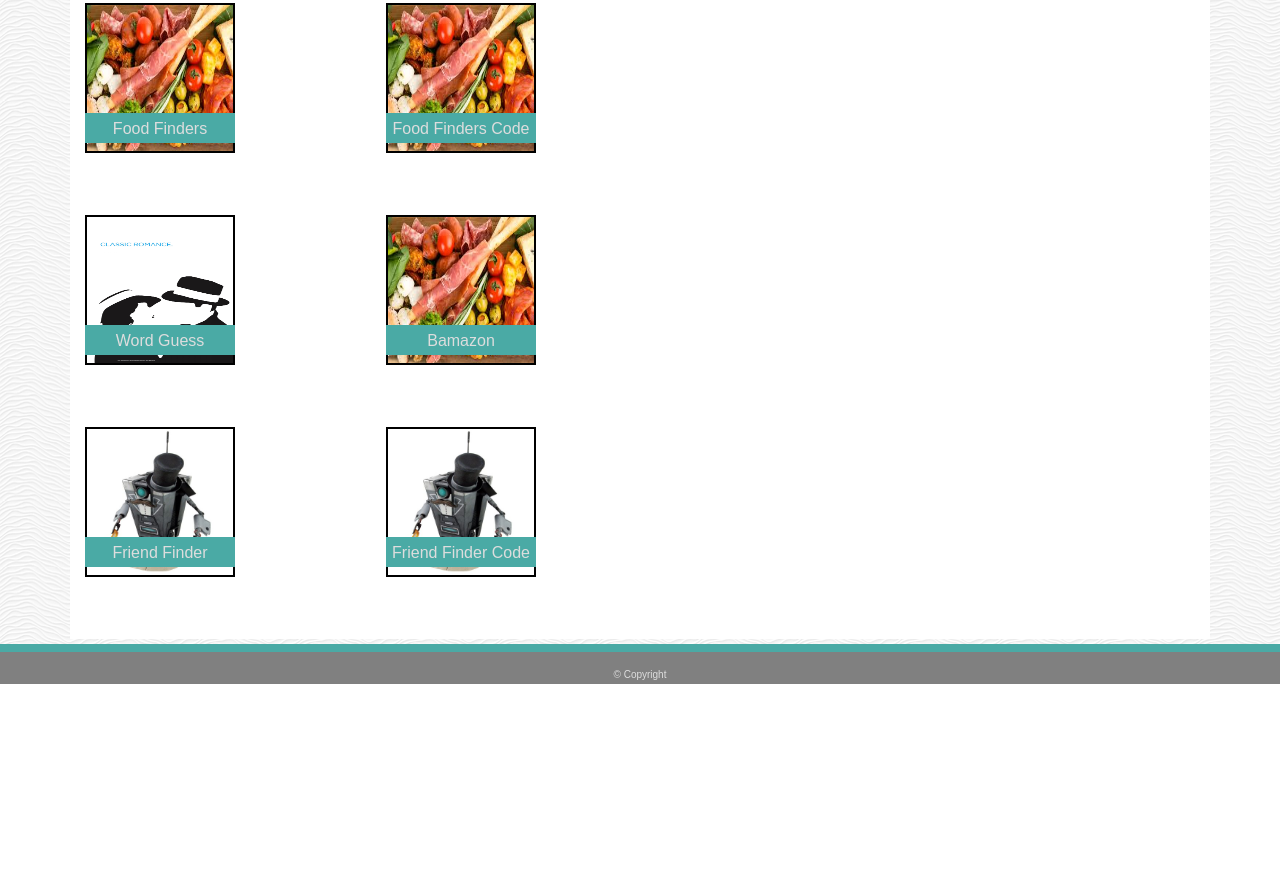
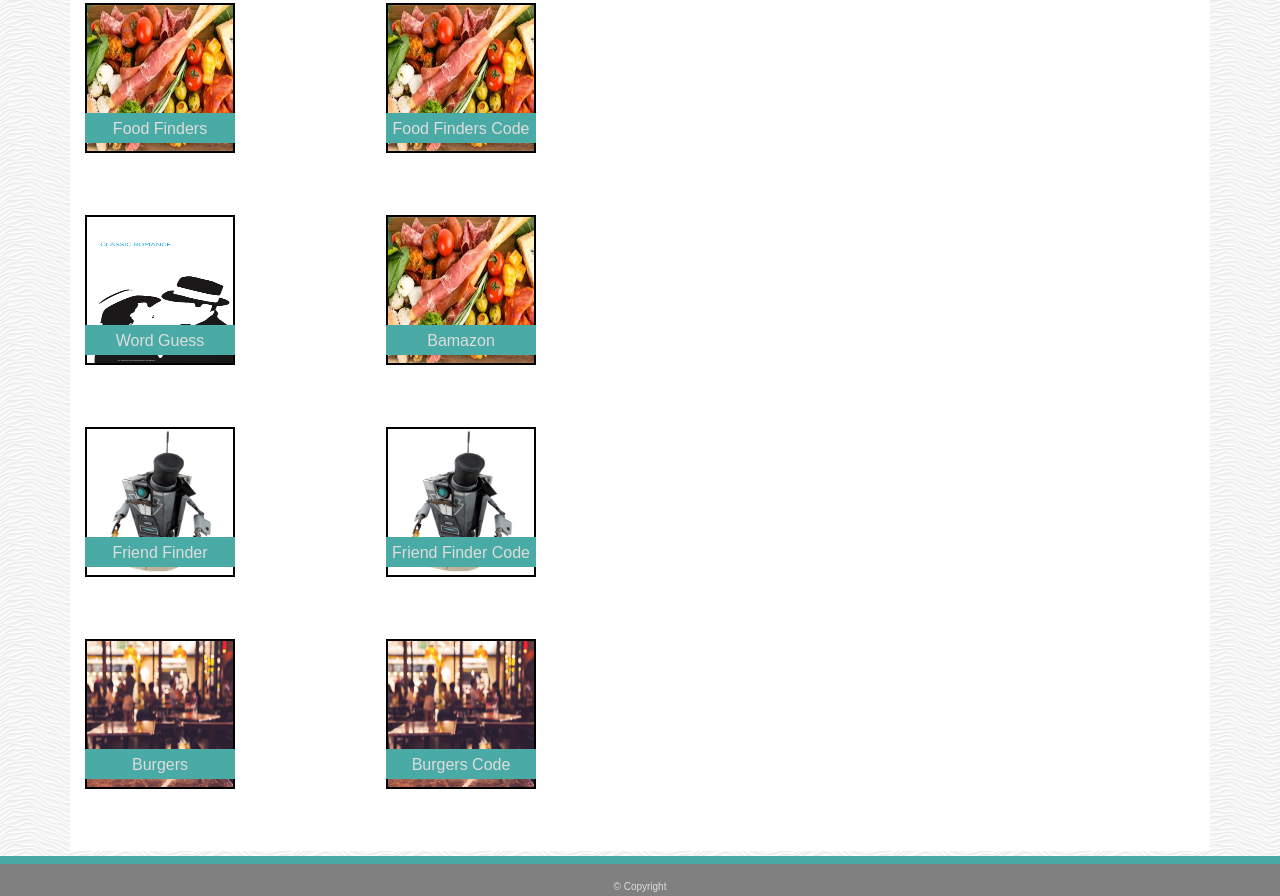
Before and after one commit to MatthewShawn/Bootstrap-Portfolio, a plain HTML site: page portfolio.html in a window 1280 px wide. Shown: the part 766-1662 px from the top of the page. Before the commit the page ends 1450 px from the top, so only its background shows below. Drawn offline with nearby package versions, Linux system fonts and the light colour scheme.

Commit message:
added restaurant image

```diff
--- a/portfolio.html
+++ b/portfolio.html
@@ -119,6 +119,18 @@
             </div>
         </div>
 
+        <div class="row">
+
+            <div class="col-sm-3 mb-3 mr-3">
+                <a href="https:// .herokuapp.com/"><img class="box" src="images/restaurant.jpg" alt="Friend Finder"></a>
+                <p class="box-label">Burgers</p>
+            </div>
+            <div class="col-sm-3 mb-3 mr-3">
+                <a href="https://github.com/MatthewShawn/burger"><img class="box" src="images/restaurant.jpg" alt="burgers"></a>
+                <p class="box-label">Burgers Code</p>
+            </div>
+        </div>
+
     </div>
 
 
```
Also changed, not shown: images/restaurant.jpg (added).
